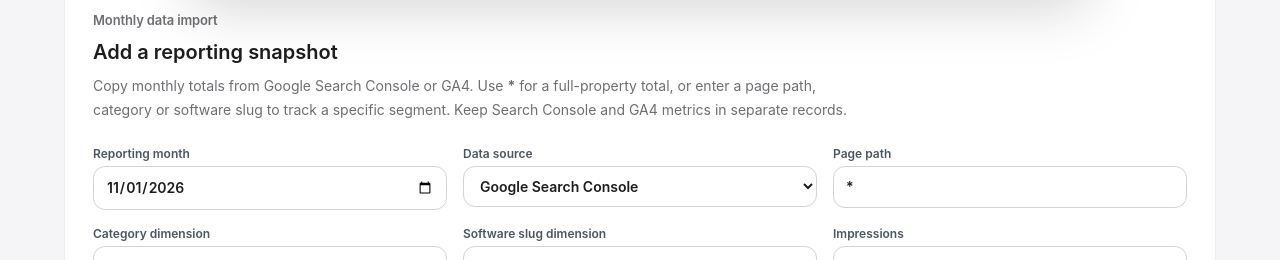
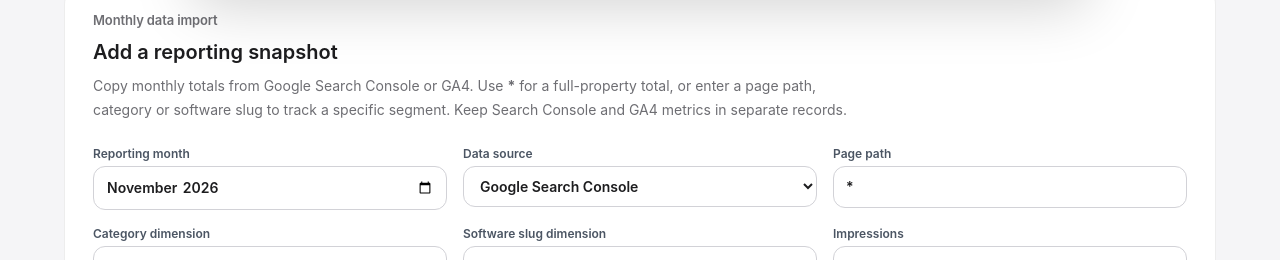
Before and after one commit to LinukaBandara/StackPick, a Next.js app: page /admin/analytics in a window 1280 px wide. Shown: the part 786-1046 px from the top of the page. Built offline with nearby package versions, Linux system fonts and the light colour scheme; no server answers.

Commit message:
Make monthly analytics period selection clearer

```diff
--- a/app/admin/analytics/page.tsx
+++ b/app/admin/analytics/page.tsx
@@ -157,7 +157,7 @@ export default function AnalyticsDashboardPage() {
             Copy monthly totals from Google Search Console or GA4. Use <strong>*</strong> for a full-property total, or enter a page path, category or software slug to track a specific segment. Keep Search Console and GA4 metrics in separate records.
           </p>
           <form onSubmit={save} className="mt-6 grid gap-4 sm:grid-cols-2 lg:grid-cols-3">
-            <label className={labelClass}>Reporting month<input required type="date" value={form.period_month} onChange={(e) => setForm({ ...form, period_month: e.target.value })} className={inputClass} /></label>
+            <label className={labelClass}>Reporting month<input required type="month" value={form.period_month.slice(0, 7)} onChange={(e) => setForm({ ...form, period_month: e.target.value ? e.target.value + "-01" : currentMonth })} className={inputClass} /></label>
             <label className={labelClass}>Data source<select value={form.source} onChange={(e) => setForm({ ...form, source: e.target.value as Source })} className={inputClass}><option value="google_search_console">Google Search Console</option><option value="google_analytics_4">Google Analytics 4</option></select></label>
             <label className={labelClass}>Page path<input value={form.page_path} onChange={(e) => setForm({ ...form, page_path: e.target.value })} placeholder="* or /software/hubspot-crm" className={inputClass} /></label>
             <label className={labelClass}>Category dimension<input value={form.category} onChange={(e) => setForm({ ...form, category: e.target.value })} placeholder="* or CRM" className={inputClass} /></label>
```
